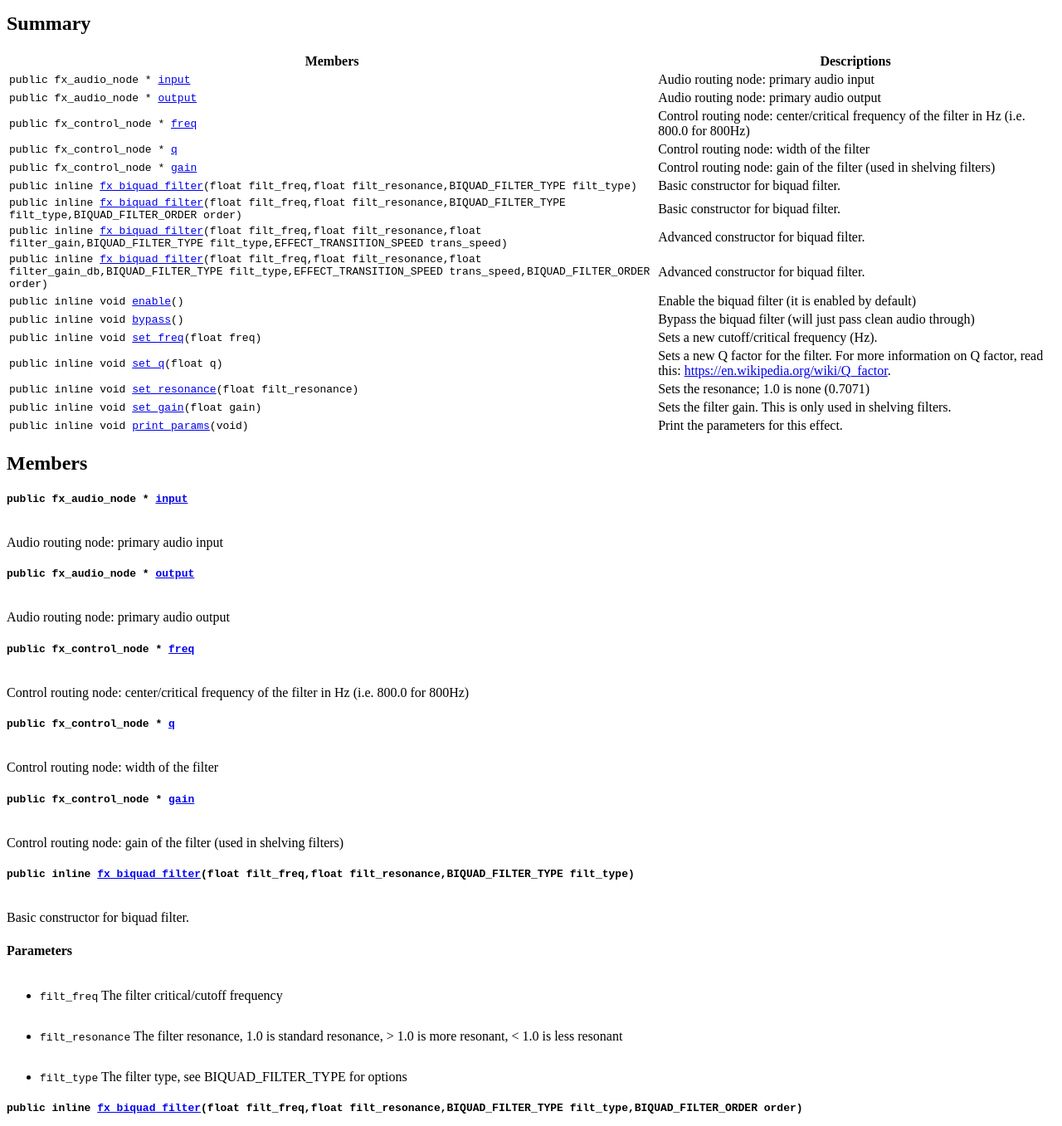
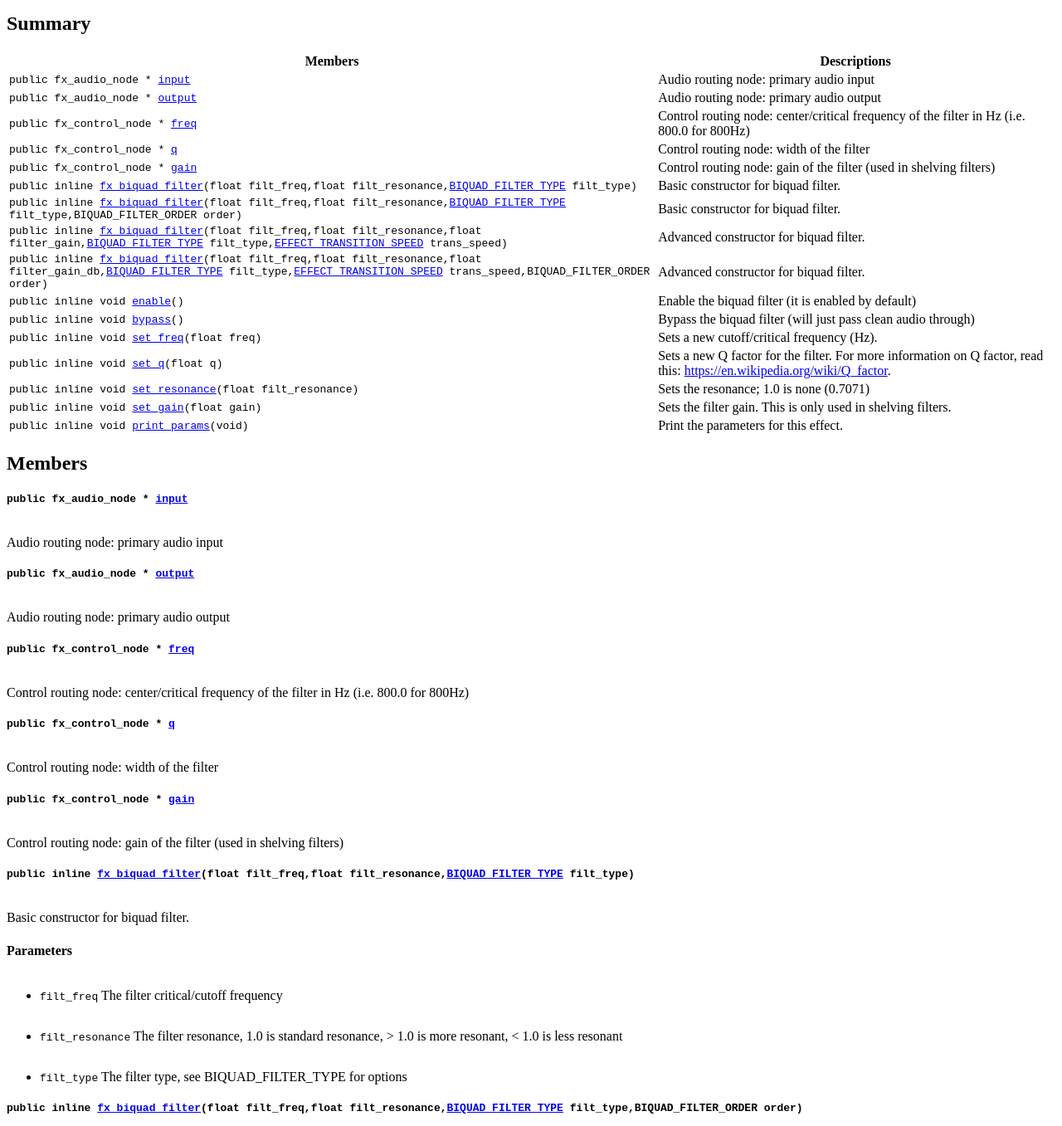
Before and after one commit to runjumplabs/dreammaker_fx, a Jekyll site: the page built from docs/index.md, in a window 1280 px wide and 1400 px high, scrolled down 7924 px, cut to the strip 43-1400 px from the top of the window. Shown: the whole strip at 83% size. Built offline with Jekyll 4.4.1, drawn with Linux system fonts in a browser that asks for light colours; part of the change alters nothing that is shown; some of the changed text lies outside the part shown.

```diff
--- a/docs/index.md
+++ b/docs/index.md
@@ -353,10 +353,10 @@ Here's a nice video about three different parameters of a biquad: f: cutoff/cent
 `public fx_control_node * `[`freq`](#classfx__biquad__filter_1a3f44ee6d1f9dbc892a22cecbc63eddd4) | Control routing node: center/critical frequency of the filter in Hz (i.e. 800.0 for 800Hz)
 `public fx_control_node * `[`q`](#classfx__biquad__filter_1a4a4821b7190483d41339969237612c04) | Control routing node: width of the filter
 `public fx_control_node * `[`gain`](#classfx__biquad__filter_1a76aa6221915b88905f3b45f1cc0f7929) | Control routing node: gain of the filter (used in shelving filters)
-`public inline  `[`fx_biquad_filter`](#classfx__biquad__filter_1aea807f35dde115fe6897cf96900d2926)`(float filt_freq,float filt_resonance,BIQUAD_FILTER_TYPE filt_type)` | Basic constructor for biquad filter.
-`public inline  `[`fx_biquad_filter`](#classfx__biquad__filter_1a05c86bf75f906d74fb22d00c42f858e7)`(float filt_freq,float filt_resonance,BIQUAD_FILTER_TYPE filt_type,BIQUAD_FILTER_ORDER order)` | Basic constructor for biquad filter.
-`public inline  `[`fx_biquad_filter`](#classfx__biquad__filter_1ae0b02c6616a737417bb0037cab6af05c)`(float filt_freq,float filt_resonance,float filter_gain,BIQUAD_FILTER_TYPE filt_type,EFFECT_TRANSITION_SPEED trans_speed)` | Advanced constructor for biquad filter.
-`public inline  `[`fx_biquad_filter`](#classfx__biquad__filter_1ab8ff8e47928ea9a5df9063ef2686d4aa)`(float filt_freq,float filt_resonance,float filter_gain_db,BIQUAD_FILTER_TYPE filt_type,EFFECT_TRANSITION_SPEED trans_speed,BIQUAD_FILTER_ORDER order)` | Advanced constructor for biquad filter.
+`public inline  `[`fx_biquad_filter`](#classfx__biquad__filter_1aea807f35dde115fe6897cf96900d2926)`(float filt_freq,float filt_resonance,`[`BIQUAD_FILTER_TYPE`](#dm__fx__effects__defines_8h_1a9b7d24918081e2a37ecbbe1521978296)` filt_type)` | Basic constructor for biquad filter.
+`public inline  `[`fx_biquad_filter`](#classfx__biquad__filter_1a05c86bf75f906d74fb22d00c42f858e7)`(float filt_freq,float filt_resonance,`[`BIQUAD_FILTER_TYPE`](#dm__fx__effects__defines_8h_1a9b7d24918081e2a37ecbbe1521978296)` filt_type,BIQUAD_FILTER_ORDER order)` | Basic constructor for biquad filter.
+`public inline  `[`fx_biquad_filter`](#classfx__biquad__filter_1ae0b02c6616a737417bb0037cab6af05c)`(float filt_freq,float filt_resonance,float filter_gain,`[`BIQUAD_FILTER_TYPE`](#dm__fx__effects__defines_8h_1a9b7d24918081e2a37ecbbe1521978296)` filt_type,`[`EFFECT_TRANSITION_SPEED`](#dm__fx__effects__defines_8h_1a0292d9069ee59ac7258602ae1b1101d2)` trans_speed)` | Advanced constructor for biquad filter.
+`public inline  `[`fx_biquad_filter`](#classfx__biquad__filter_1ab8ff8e47928ea9a5df9063ef2686d4aa)`(float filt_freq,float filt_resonance,float filter_gain_db,`[`BIQUAD_FILTER_TYPE`](#dm__fx__effects__defines_8h_1a9b7d24918081e2a37ecbbe1521978296)` filt_type,`[`EFFECT_TRANSITION_SPEED`](#dm__fx__effects__defines_8h_1a0292d9069ee59ac7258602ae1b1101d2)` trans_speed,BIQUAD_FILTER_ORDER order)` | Advanced constructor for biquad filter.
 `public inline void `[`enable`](#classfx__biquad__filter_1aaf296f748135cba4ec2dcb8eb72ae229)`()` | Enable the biquad filter (it is enabled by default)
 `public inline void `[`bypass`](#classfx__biquad__filter_1ae1df4e211ed2861d1dd1c11e88f7af7a)`()` | Bypass the biquad filter (will just pass clean audio through)
 `public inline void `[`set_freq`](#classfx__biquad__filter_1ad25d7d137c74ba15ff8aae13772f7691)`(float freq)` | Sets a new cutoff/critical frequency (Hz).
@@ -387,7 +387,7 @@ Control routing node: width of the filter
 
 Control routing node: gain of the filter (used in shelving filters)
 
-#### `public inline  `[`fx_biquad_filter`](#classfx__biquad__filter_1aea807f35dde115fe6897cf96900d2926)`(float filt_freq,float filt_resonance,BIQUAD_FILTER_TYPE filt_type)` {#classfx__biquad__filter_1aea807f35dde115fe6897cf96900d2926}
+#### `public inline  `[`fx_biquad_filter`](#classfx__biquad__filter_1aea807f35dde115fe6897cf96900d2926)`(float filt_freq,float filt_resonance,`[`BIQUAD_FILTER_TYPE`](#dm__fx__effects__defines_8h_1a9b7d24918081e2a37ecbbe1521978296)` filt_type)` {#classfx__biquad__filter_1aea807f35dde115fe6897cf96900d2926}
 
 Basic constructor for biquad filter.
 
@@ -398,7 +398,7 @@ Basic constructor for biquad filter.
 
 * `filt_type` The filter type, see BIQUAD_FILTER_TYPE for options
 
-#### `public inline  `[`fx_biquad_filter`](#classfx__biquad__filter_1a05c86bf75f906d74fb22d00c42f858e7)`(float filt_freq,float filt_resonance,BIQUAD_FILTER_TYPE filt_type,BIQUAD_FILTER_ORDER order)` {#classfx__biquad__filter_1a05c86bf75f906d74fb22d00c42f858e7}
+#### `public inline  `[`fx_biquad_filter`](#classfx__biquad__filter_1a05c86bf75f906d74fb22d00c42f858e7)`(float filt_freq,float filt_resonance,`[`BIQUAD_FILTER_TYPE`](#dm__fx__effects__defines_8h_1a9b7d24918081e2a37ecbbe1521978296)` filt_type,BIQUAD_FILTER_ORDER order)` {#classfx__biquad__filter_1a05c86bf75f906d74fb22d00c42f858e7}
 
 Basic constructor for biquad filter.
 
@@ -411,7 +411,7 @@ Basic constructor for biquad filter.
 
 * `order` The order of the filter (higher = tighter)
 
-#### `public inline  `[`fx_biquad_filter`](#classfx__biquad__filter_1ae0b02c6616a737417bb0037cab6af05c)`(float filt_freq,float filt_resonance,float filter_gain,BIQUAD_FILTER_TYPE filt_type,EFFECT_TRANSITION_SPEED trans_speed)` {#classfx__biquad__filter_1ae0b02c6616a737417bb0037cab6af05c}
+#### `public inline  `[`fx_biquad_filter`](#classfx__biquad__filter_1ae0b02c6616a737417bb0037cab6af05c)`(float filt_freq,float filt_resonance,float filter_gain,`[`BIQUAD_FILTER_TYPE`](#dm__fx__effects__defines_8h_1a9b7d24918081e2a37ecbbe1521978296)` filt_type,`[`EFFECT_TRANSITION_SPEED`](#dm__fx__effects__defines_8h_1a0292d9069ee59ac7258602ae1b1101d2)` trans_speed)` {#classfx__biquad__filter_1ae0b02c6616a737417bb0037cab6af05c}
 
 Advanced constructor for biquad filter.
 
@@ -426,7 +426,7 @@ Advanced constructor for biquad filter.
 
 * `trans_speed` The transaction speed when new filter parameters are suppliued, see EFFECT_TRANSITION_SPEED for options
 
-#### `public inline  `[`fx_biquad_filter`](#classfx__biquad__filter_1ab8ff8e47928ea9a5df9063ef2686d4aa)`(float filt_freq,float filt_resonance,float filter_gain_db,BIQUAD_FILTER_TYPE filt_type,EFFECT_TRANSITION_SPEED trans_speed,BIQUAD_FILTER_ORDER order)` {#classfx__biquad__filter_1ab8ff8e47928ea9a5df9063ef2686d4aa}
+#### `public inline  `[`fx_biquad_filter`](#classfx__biquad__filter_1ab8ff8e47928ea9a5df9063ef2686d4aa)`(float filt_freq,float filt_resonance,float filter_gain_db,`[`BIQUAD_FILTER_TYPE`](#dm__fx__effects__defines_8h_1a9b7d24918081e2a37ecbbe1521978296)` filt_type,`[`EFFECT_TRANSITION_SPEED`](#dm__fx__effects__defines_8h_1a0292d9069ee59ac7258602ae1b1101d2)` trans_speed,BIQUAD_FILTER_ORDER order)` {#classfx__biquad__filter_1ab8ff8e47928ea9a5df9063ef2686d4aa}
 
 Advanced constructor for biquad filter.
 
@@ -1084,7 +1084,7 @@ Effect: Gain - used to increase or decrease the volume of an audio signal.
 `public fx_audio_node * `[`output`](#classfx__gain_1adac79db68119e32509a27ee24d1d7c6e) | Audio routing node: primary audio output
 `public fx_control_node * `[`gain`](#classfx__gain_1a68685d3f20555db915e64c8a869fcfa7) | Control routing node: gain value input - you can then link the envelope filter to this to create slow swell effects
 `public inline  `[`fx_gain`](#classfx__gain_1a2300b426bb620f6197ff600ff5745b00)`(float gain_val)` | Basic constructor/initializer for gain.
-`public inline  `[`fx_gain`](#classfx__gain_1ad1818cd57161ec431908add185673057)`(float gain_val,EFFECT_TRANSITION_SPEED gain_trans_speed)` | Advanced constructor for the gain.
+`public inline  `[`fx_gain`](#classfx__gain_1ad1818cd57161ec431908add185673057)`(float gain_val,`[`EFFECT_TRANSITION_SPEED`](#dm__fx__effects__defines_8h_1a0292d9069ee59ac7258602ae1b1101d2)` gain_trans_speed)` | Advanced constructor for the gain.
 `public inline void `[`enable`](#classfx__gain_1ac1432865de90f7dad9e5457c422058b7)`()` | Enable the **this_effect** (it is enabled by default)
 `public inline void `[`bypass`](#classfx__gain_1a871e0d71dddc9000a26aea56caf2daf6)`()` | Bypass the **this_effect** (will just pass clean audio through)
 `public inline void `[`set_gain`](#classfx__gain_1a889982b1829aeea799e2df228363fe81)`(float new_gain)` | Sets the gain multiplier. For example, a value of 2 will double the volume/amplitude and a value of 0.5 will halve the volume/amplitude.
@@ -1112,7 +1112,7 @@ Basic constructor/initializer for gain.
 #### Parameters
 * `gain_val` The gain value
 
-#### `public inline  `[`fx_gain`](#classfx__gain_1ad1818cd57161ec431908add185673057)`(float gain_val,EFFECT_TRANSITION_SPEED gain_trans_speed)` {#classfx__gain_1ad1818cd57161ec431908add185673057}
+#### `public inline  `[`fx_gain`](#classfx__gain_1ad1818cd57161ec431908add185673057)`(float gain_val,`[`EFFECT_TRANSITION_SPEED`](#dm__fx__effects__defines_8h_1a0292d9069ee59ac7258602ae1b1101d2)` gain_trans_speed)` {#classfx__gain_1ad1818cd57161ec431908add185673057}
 
 Advanced constructor for the gain.
 
```
